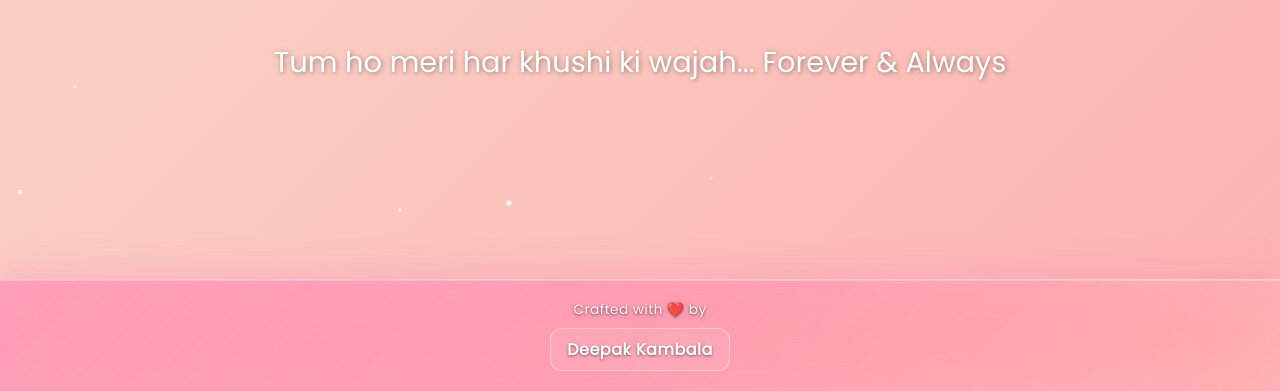
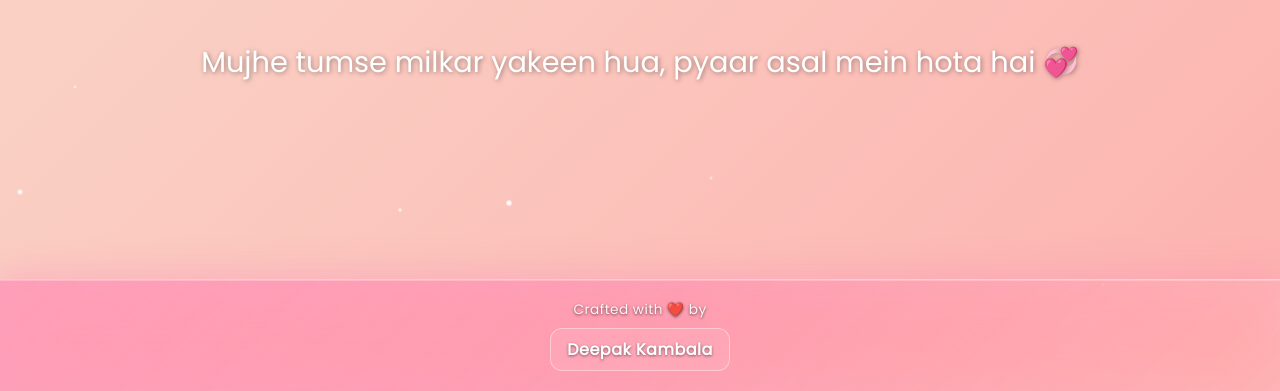
Before and after one commit to daksh-00/I-Love-You-website, a plain HTML site: page page2.htm in a window 1280 px wide. Shown: the part 409-800 px from the top of the page. Drawn offline with Linux system fonts and the light colour scheme.

Commit message:
Paragraphs+

```diff
--- a/page2.htm
+++ b/page2.htm
@@ -424,7 +424,7 @@
 <body>
 
   <h1>I Love You, <span id="txt">❤️</span></h1>
-  <p>Tum ho meri har khushi ki wajah... Forever & Always</p>
+  <p id="love-text">Tum ho meri har khushi ki wajah... Forever & Always</p>
 
   <div class="nav-buttons">
     <a href="reasons.htm" class="nav-btn">💕 Why I Love You</a>
@@ -452,18 +452,34 @@
   </footer>
 
   <script>
+    // 💖 --- Random Romantic Paragraphs ---
+    const loveLines = [
+      "Tum ho meri har khushi ki wajah... Forever & Always ❤️",
+      "Tum meri duniya ho, jisme har subah tumse shuru hoti hai 🌅",
+      "Tera naam hi meri muskurahat ka sabab hai 😊",
+      "Chaand bhi sharma jaye, jab tum muskurati ho 🌙",
+      "Tum meri dil ki dhadkan ho, aur meri rooh ka sukoon 💓",
+      "Tere bina zindagi adhoori lagti hai 💔",
+      "Tere sath har lamha ek khubsurat kahani ban jaata hai ✨",
+      "Tum meri coffee ho — strong, sweet, aur addictive ☕❤️",
+      "Har dua mein sirf tumhara naam aata hai 🙏💘",
+      "Mujhe tumse milkar yakeen hua, pyaar asal mein hota hai 💞"
+    ];
+
+    const loveText = document.getElementById("love-text");
+    loveText.textContent = loveLines[Math.floor(Math.random() * loveLines.length)];
+
+    // 💕 --- Heart Animation ---
     function createHeart() {
       const heart = document.createElement("div");
       heart.classList.add("heart");
       heart.style.left = Math.random() * 100 + "vw";
       heart.style.animationDuration = 2 + Math.random() * 3 + "s";
       document.body.appendChild(heart);
-
-      setTimeout(() => {
-        heart.remove();
-      }, 6000);
+      setTimeout(() => heart.remove(), 6000);
     }
 
+    // ✨ --- Sparkle Animation ---
     function createSparkle() {
       const sparkle = document.createElement("div");
       sparkle.classList.add("sparkle");
@@ -471,16 +487,13 @@
       sparkle.style.left = Math.random() * 100 + "vw";
       sparkle.style.animationDuration = 2 + Math.random() * 3 + "s";
       document.body.appendChild(sparkle);
-
-      setTimeout(() => {
-        sparkle.remove();
-      }, 4000);
+      setTimeout(() => sparkle.remove(), 4000);
     }
 
     setInterval(createHeart, 300);
     setInterval(createSparkle, 200);
 
-// --- Mouse Heart Trail Feature ---
+    // 💗 --- Mouse Heart Trail ---
     const hearts = [];
     const trailLength = 50;
     let heartIndex = 0;
@@ -494,19 +507,15 @@
 
     document.addEventListener('mousemove', (e) => {
       const heart = hearts[heartIndex];
-
       heartIndex = (heartIndex + 1) % trailLength;
-
       heart.style.left = `${e.clientX - 6}px`;
       heart.style.top = `${e.clientY - 6}px`;
-
       heart.style.animation = 'none';
       void heart.offsetWidth;
       heart.style.animation = 'growAndFade 0.7s ease-out forwards';
     });
 
-    <!-- Accessing name variable from One webpage to another -->
-
+    // 💌 --- Access name from URL ---
     const params = new URLSearchParams(window.location.search);
     const name = params.get("name");
     const text = document.getElementById("txt");
@@ -514,7 +523,7 @@
     if (name) {
       text.textContent = `${name} ❤️`;
 
-      // Update navigation links to pass name parameter
+      // Update nav links to pass the name parameter
       document.querySelectorAll('.nav-btn').forEach(btn => {
         if (!btn.href.includes('index.htm')) {
           const url = new URL(btn.href);
@@ -524,6 +533,7 @@
       });
     }
 
+    // 🎵 --- Music Toggle ---
     const music = document.getElementById("background-music");
     const musicToggle = document.getElementById("music-toggle");
     const iconMuted = document.getElementById("icon-muted");
@@ -542,8 +552,8 @@
       }
       isPlaying = !isPlaying;
     });
-
   </script>
 
 </body>
+
 </html>
```
